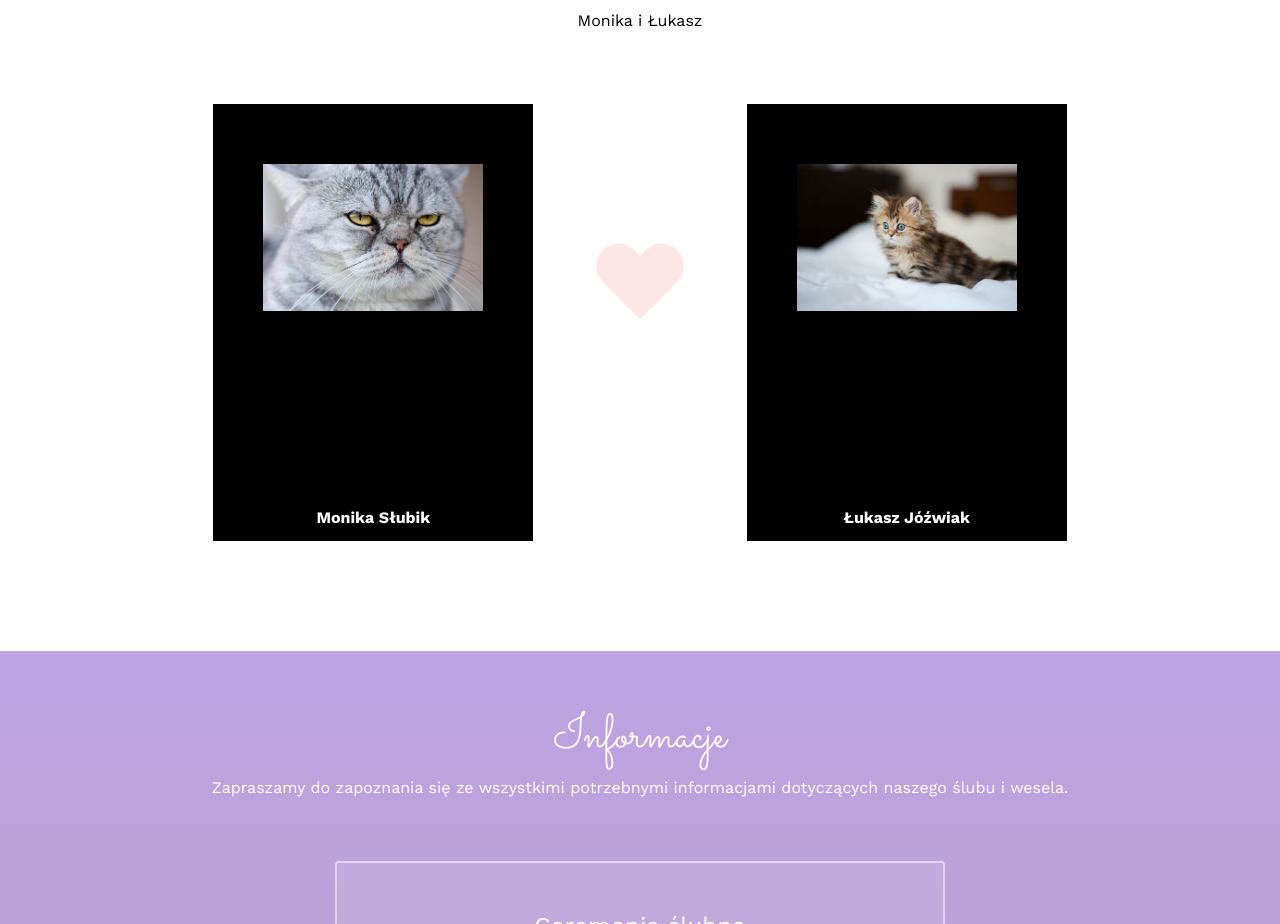
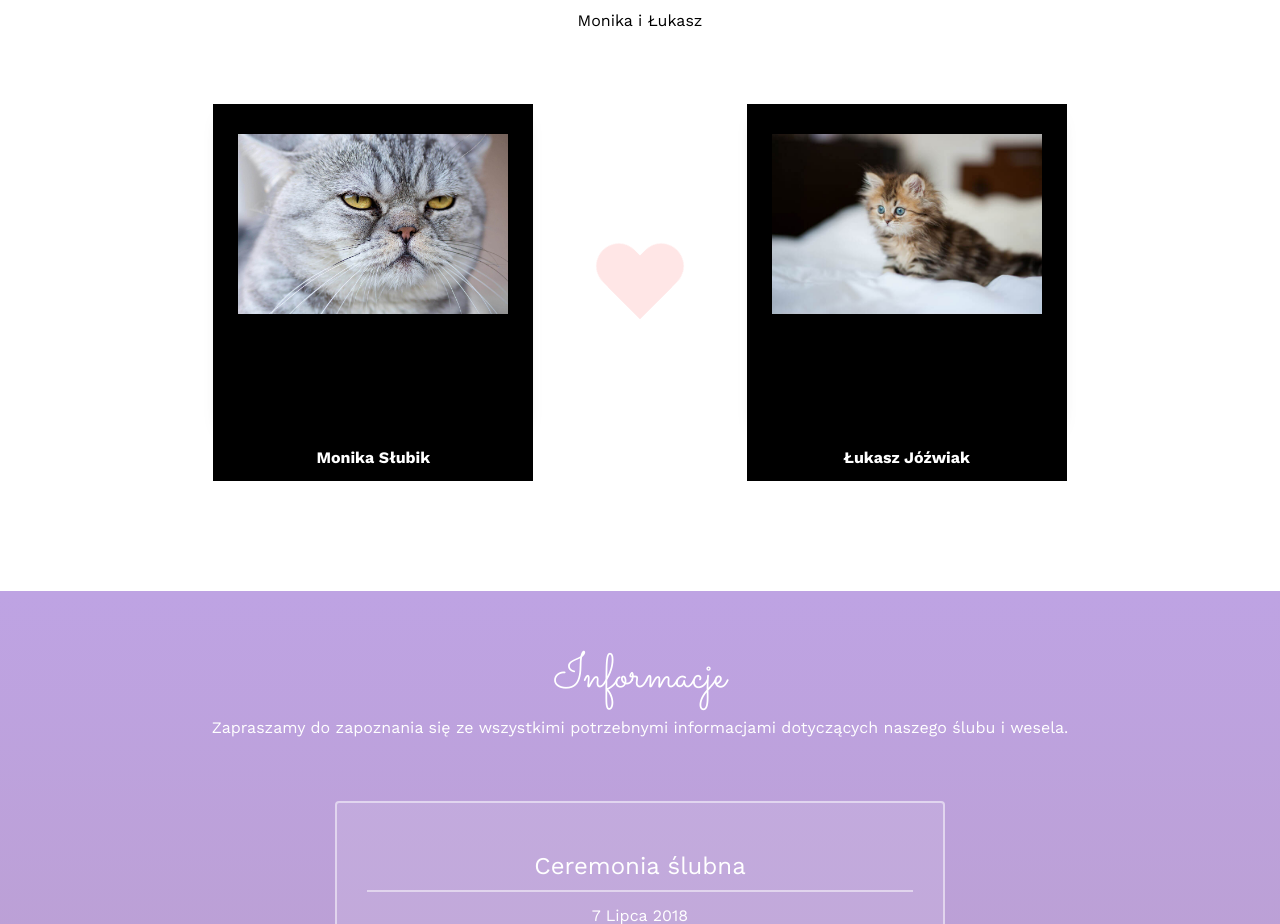
Before and after one commit to krzysztof-stoparczyk/wedding, a plain HTML site: page index.html in a window 1280 px wide. Shown: the part 930-1854 px from the top of the page. Drawn offline with nearby package versions, Linux system fonts and the light colour scheme.

Commit message:
Update styles.css
slider

```diff
--- a/css/styles.css
+++ b/css/styles.css
@@ -141,16 +141,12 @@ a:hover, a:active, a:focus {
 }
 
 #mlodzi .imgdiv{
-	margin:20px 5px;
+	margin:20px auto;
 	max-height:400px;
 	min-height:300px;
 	overflow:hidden;
 
-
-	margin: 50px auto;
 	position: relative;
-	width: 240px;
-	height: 240px;
 	padding: 10px;
 	box-shadow: 0 0 20px rgba(0,0,0,0.4);
 }
```
